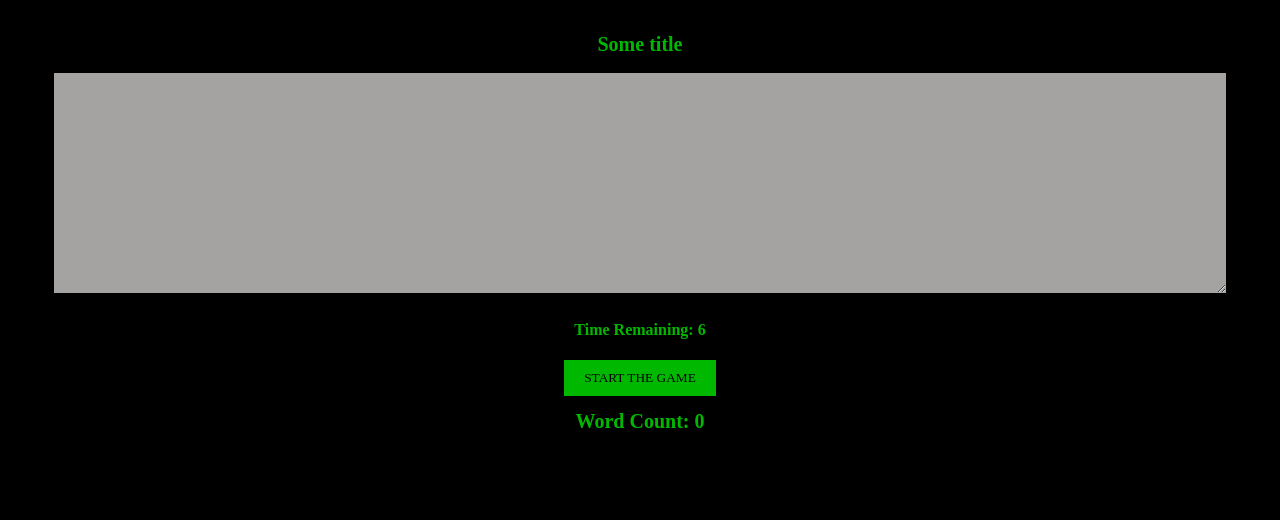
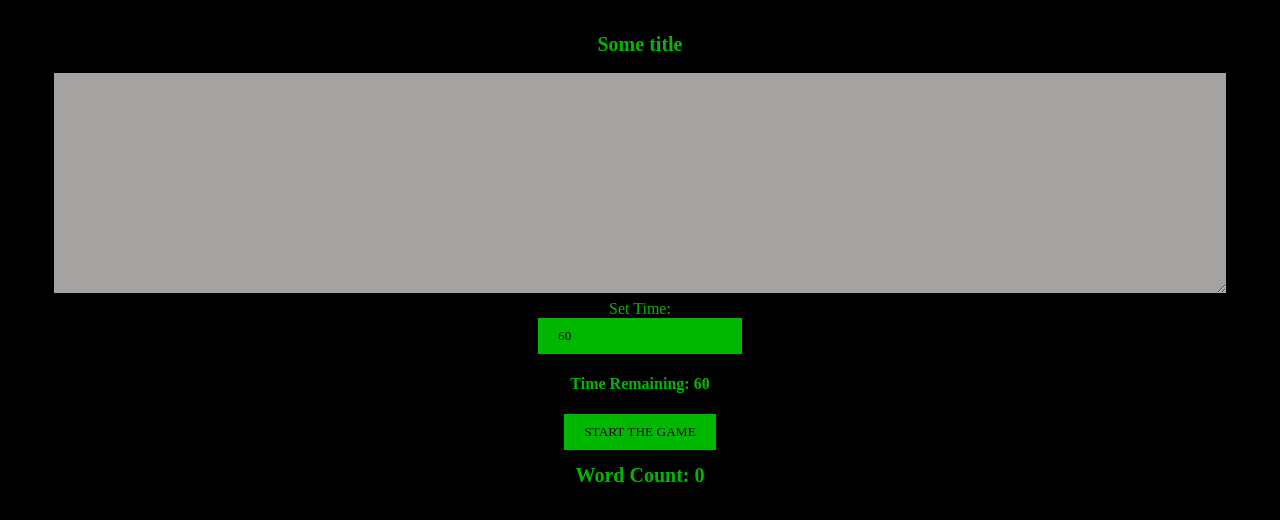
Before and after one commit to sanijcreates/Speed-Typing-Game, a React (Create React App) app: page / in a window 1280 px wide. Shown: the top 520 px of the page. Built offline with nearby package versions, Linux system fonts and the light colour scheme.

Commit message:
costume time

```diff
--- a/public/styles.css
+++ b/public/styles.css
@@ -13,7 +13,7 @@ body {
     font-weight: 400;
 }
 
-button {
+button, .button {
     font-family: 'Press Start 2P', cursive;
     display: block;
     margin: 0 auto;
@@ -33,7 +33,9 @@ h1 {
     font-size: 20px;
     text-align:center;
 }
-
+label {
+    display: block;
+}
 textarea {
     font-family: 'Press Start 2P', cursive;
     border: 3px solid black;
--- a/src/App.js
+++ b/src/App.js
@@ -2,7 +2,7 @@ import React, {useEffect, useState, useRef} from 'react'
 import useLogic from './useLogic';
 
 function App() {
-  const [inputRef, formData, timeRemaining, start, handleChange, startChange, words] = useLogic()
+  const [inputRef, formData, timeRemaining, start, handleChange, startChange, words, time, timeChange, endChange] = useLogic()
   return (
     <div className="App">
         <h1>Some title</h1>
@@ -12,10 +12,15 @@ function App() {
           name = "textArea"
           disabled = {!start}
           ref = {inputRef}
+        />
+        {start ? null: <div>
+          <label>Set Time:
+          <input name="time" value={time.time} onChange = {timeChange} type='number' className='button'/>
+          </label>
+        </div>}
+        <h4>Time Remaining: {timeRemaining}</h4>
+        {start ? <button onClick={endChange}>End game</button>: <button onClick = {startChange} disabled = {start}>Start the game</button>}
 
-        />
-        <h4>Time Remaining: {timeRemaining}</h4>
-        <button onClick = {startChange} disabled = {start}>Start the game</button>
         <h1>Word Count: {words == null ? 0 : words}</h1>
     </div>
   );
--- a/src/useLogic.js
+++ b/src/useLogic.js
@@ -1,11 +1,14 @@
 import React, {useState, useEffect, useRef} from "react"
 
 function useLogic() {
-  const STARTING_TIME = 6;
+  const STARTING_TIME = 60;
   const [formData, setFormData] = useState({
     textArea : ""
   })
-  const [timeRemaining, setTimeRemaining] = useState(STARTING_TIME)
+  const [time, setTime] = useState({
+    time: 60
+  });
+  const [timeRemaining, setTimeRemaining] = useState(time.time)
   const [start, setStart] = useState(false)
   const [words, setWords] = useState(0)
 
@@ -13,7 +16,6 @@ function useLogic() {
 
   function handleChange(event) {
     setFormData({...formData, [event.target.name] : event.target.value})
-
   }
   //function that counts the number of words in the textarea
   function countWords() {
@@ -21,9 +23,16 @@ function useLogic() {
     const arr = formData.textArea.split(" ")
     return arr.filter(word => word != "").length;
   }
+  function timeChange(event) {
+    setTime({...time, [event.target.name] : event.target.value});
+  }
+  useEffect(() => {
+    setTimeRemaining(time.time)
+  }, [time.time])
   function startChange() {
     setStart(prevData => !prevData)
-    setTimeRemaining(STARTING_TIME)
+    setEnd(true)
+    setTimeRemaining(time.time)
     setFormData({textArea : ""})
 
     inputRef.current.disabled = false
@@ -31,8 +40,14 @@ function useLogic() {
     //is runnnig while the textarea is disabled.
     inputRef.current.focus()
   }
+  function endChange() {
+    setStart(false)
+  }
+
   useEffect(() => {
-    if (timeRemaining > 0 && start) {
+    if(!start) {
+      setTimeRemaining(time.time)
+    } else if (timeRemaining > 0 && start) {
     setTimeout(() => {
       setTimeRemaining(prevTime => prevTime - 1)
     }, 1000)} else if (timeRemaining === 0) {
@@ -41,7 +56,8 @@ function useLogic() {
     }
   }, [timeRemaining, start])
 
-  return [inputRef, formData, timeRemaining, start, handleChange, startChange, words]
+
+  return [inputRef, formData, timeRemaining, start, handleChange, startChange, words, time, timeChange, endChange ]
 }
 
 export default useLogic
```
